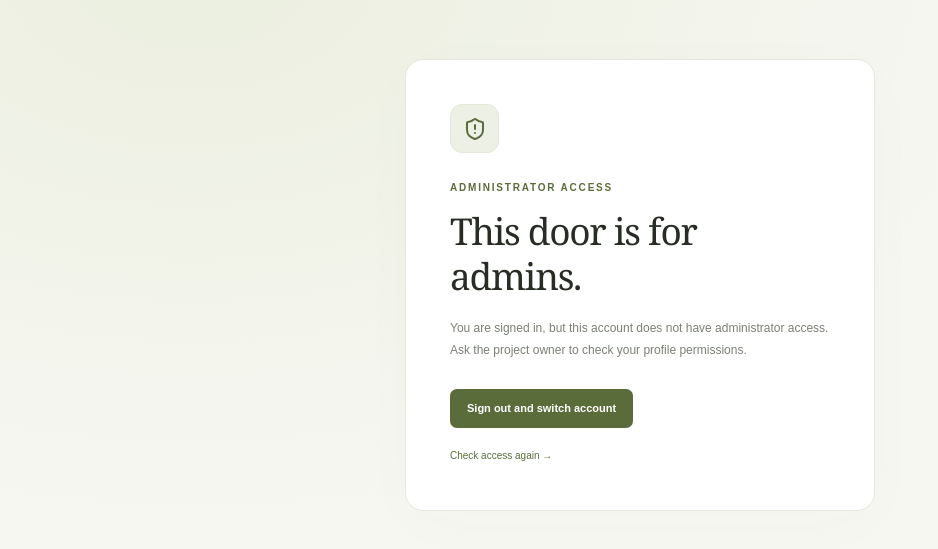
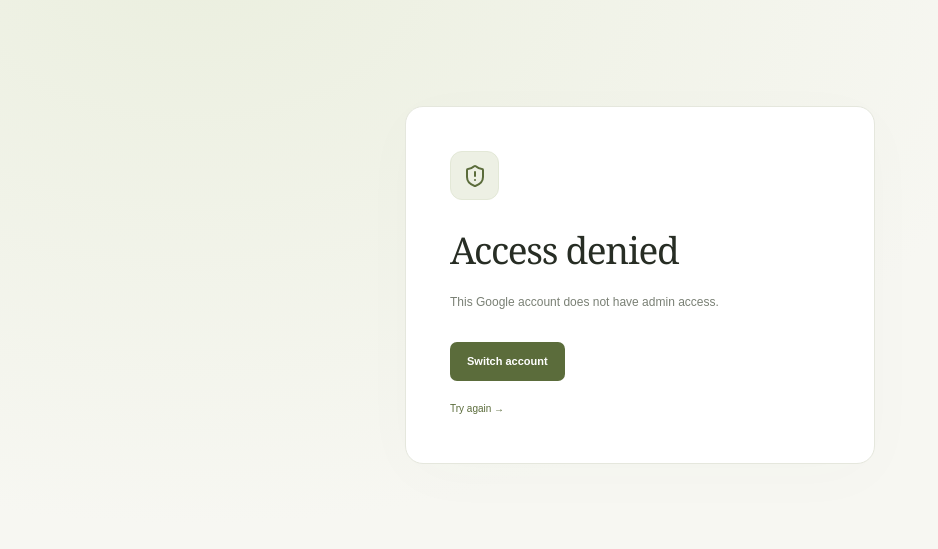
Before and after one commit to AngelaGu706/humor-admin, a Next.js app: page /access-denied in a window 1280 px wide. Shown: the part 115-664 px from the top of the page, without its empty margins (0-938 px from the left). Built offline with nearby package versions, Linux system fonts and the light colour scheme.

Commit message:
Simplify admin copy: app/access-denied

```diff
--- a/app/access-denied/page.tsx
+++ b/app/access-denied/page.tsx
@@ -2,8 +2,8 @@
 import { ShieldAlert } from "lucide-react";
 export default async function AccessDenied({ searchParams }: { searchParams: Promise<{ setup?: string }> }) {
   const { setup } = await searchParams;
-  return <main className="auth-page"><section className="auth-card"><div className="icon-tile"><ShieldAlert/></div><p className="eyebrow">ADMINISTRATOR ACCESS</p><h1>{setup ? "One more setup step." : "This door is for admins."}</h1>
-    <p className="muted">{setup ? "The database administrator needs to finish configuring access before this dashboard can load." : "You are signed in, but this account does not have administrator access. Ask the project owner to check your profile permissions."}</p>
-    <form action="/auth/signout" method="post"><button className="button primary">Sign out and switch account</button></form><Link className="text-link" href="/admin">Check access again →</Link>
+  return <main className="auth-page"><section className="auth-card"><div className="icon-tile"><ShieldAlert/></div><h1>{setup ? "Setup required" : "Access denied"}</h1>
+    <p className="muted">{setup ? "Ask the project owner to finish setting up admin access." : "This Google account does not have admin access."}</p>
+    <form action="/auth/signout" method="post"><button className="button primary">Switch account</button></form><Link className="text-link" href="/admin">Try again →</Link>
     </section></main>;
 }
```
